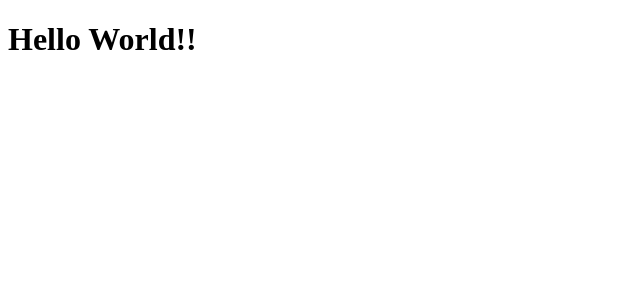
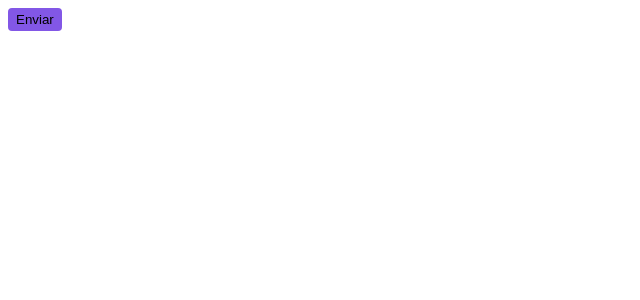
Before and after one commit to LeonamJop/Ignite-Shop, a Next.js app: page / in a window 1280 px wide. Shown: the top 300 px of the page, without its empty margins (0-640 px from the left). Built offline with nearby package versions, Linux system fonts and the light colour scheme.

Commit message:
Style: Configurando Stitches

```diff
--- a/package.json
+++ b/package.json
@@ -9,6 +9,7 @@
     "lint": "next lint"
   },
   "dependencies": {
+    "@stitches/react": "^1.2.8",
     "@types/react-dom": "18.2.4",
     "eslint": "8.41.0",
     "eslint-config-next": "13.4.3",
--- a/src/pages/_document.tsx
+++ b/src/pages/_document.tsx
@@ -1,4 +1,5 @@
 import { Html, Head, Main, NextScript } from 'next/document'
+import { getCssText } from '../styles'
 
 export default function Document() {
     return (
@@ -7,6 +8,8 @@
                 <link rel="preconnect" href="https://fonts.googleapis.com" />
                 <link rel="preconnect" href="https://fonts.gstatic.com" crossOrigin="anonymous" />
                 <link href="https://fonts.googleapis.com/css2?family=Roboto:wght@400;700&display=swap" rel="stylesheet" />
+
+                <style id="stitches" dangerouslySetInnerHTML={{ __html: getCssText}}/>
             </Head>
             <body>
                 <Main />
--- a/src/pages/index.tsx
+++ b/src/pages/index.tsx
@@ -1,5 +1,14 @@
+import { styled } from "../styles"
+
+const Button = styled('button', {
+  backgroundColor: "$rocketseat",
+  borderRadius: 4,
+  border: "none",
+  padding: '4px 8px'
+})
+
 export default function Home() {
   return (
-    <h1>Hello World!!</h1>
+    <Button>Enviar</Button>
   )
 }
--- /dev/null
+++ b/src/styles/index.ts
@@ -0,0 +1,18 @@
+import { createStitches } from '@stitches/react'
+
+export const {
+    config,
+    styled,
+    css,
+    globalCss,
+    keyframes,
+    getCssText,
+    theme,
+    createTheme,
+} = createStitches({
+    theme: {
+        colors: {
+            rocketseat: '#8257e6'
+        }
+    }
+})
```
Also changed, not shown: 1 other file (tests, documents, lock files or other folders).
